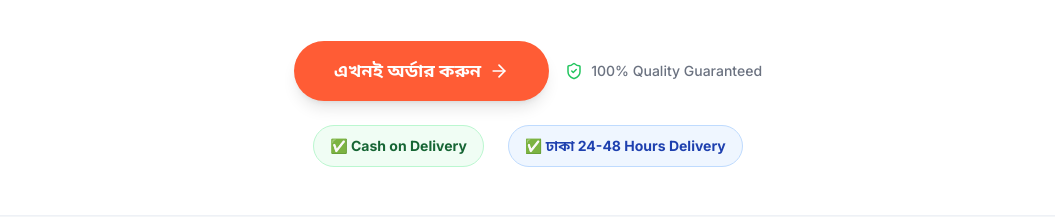
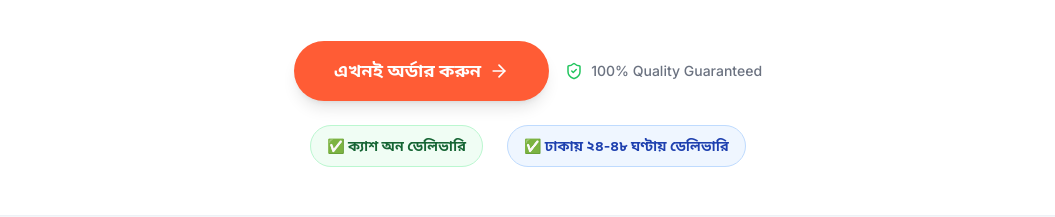
Before and after one commit to Shakhwat-93/stb-landing, a React (Vite) app: page / in a window 1280 px wide. Shown: the part 1230-1447 px from the top of the page, without its empty margins (112-1167 px from the left). Built offline with nearby package versions, Linux system fonts and the light colour scheme; no server answers.

Commit message:
fix: trust badges text converted to Bengali

```diff
--- a/src/components/Hero.tsx
+++ b/src/components/Hero.tsx
@@ -86,10 +86,10 @@ const Hero = () => {
             className="flex flex-col sm:flex-row items-center gap-3 sm:gap-6"
           >
             <div className="flex items-center gap-2 bg-green-50 border border-green-200 text-green-800 px-4 py-2.5 rounded-full text-sm font-bold">
-              ✅ Cash on Delivery
+              ✅ ক্যাশ অন ডেলিভারি
             </div>
             <div className="flex items-center gap-2 bg-blue-50 border border-blue-200 text-blue-800 px-4 py-2.5 rounded-full text-sm font-bold">
-              ✅ ঢাকা 24-48 Hours Delivery
+              ✅ ঢাকায় ২৪-৪৮ ঘণ্টায় ডেলিভারি
             </div>
           </motion.div>
 
```
